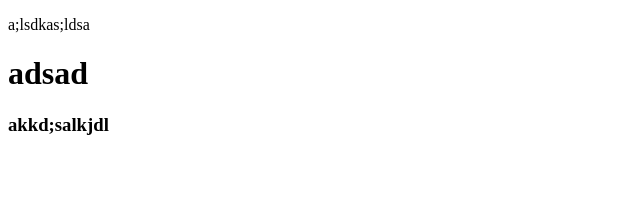
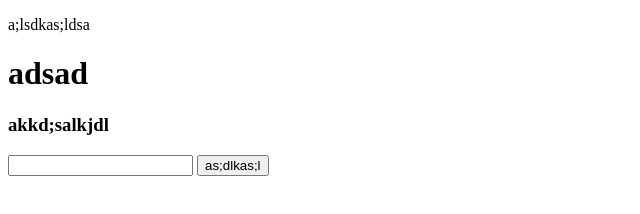
Before and after one commit to entrpyc/Html-homework-2, a plain HTML site: page index.html in a window 1280 px wide. Shown: the whole page, without its empty margins (0-640 px from the left). Drawn offline with Linux system fonts and the light colour scheme.

Commit message:
added more tags

```diff
--- a/index.html
+++ b/index.html
@@ -10,5 +10,8 @@
     <p>a;lsdkas;ldsa</p>
     <h1>adsad</h1>
     <h3>akkd;salkjdl</h3>
+    <input type="text">
+    <label for="in3"></label>
+    <button>as;dlkas;l</button>
   </body>
   </html>
```
